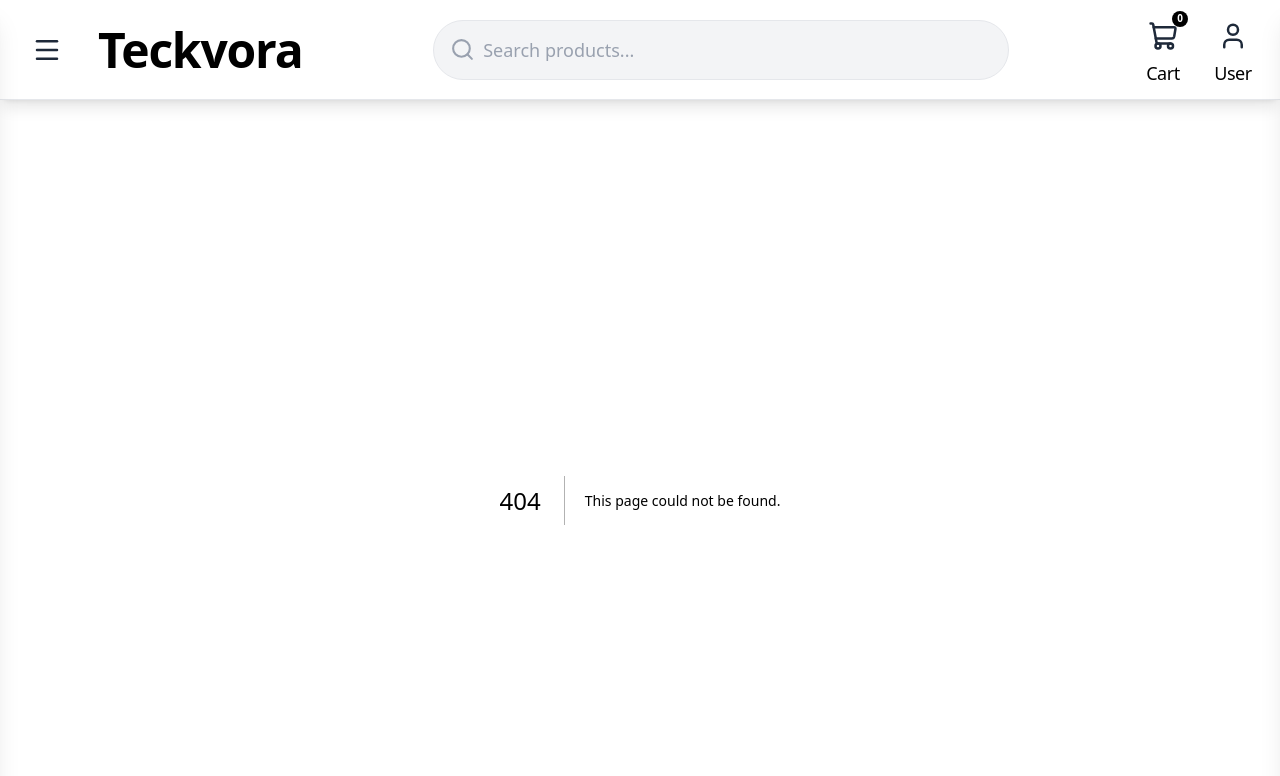
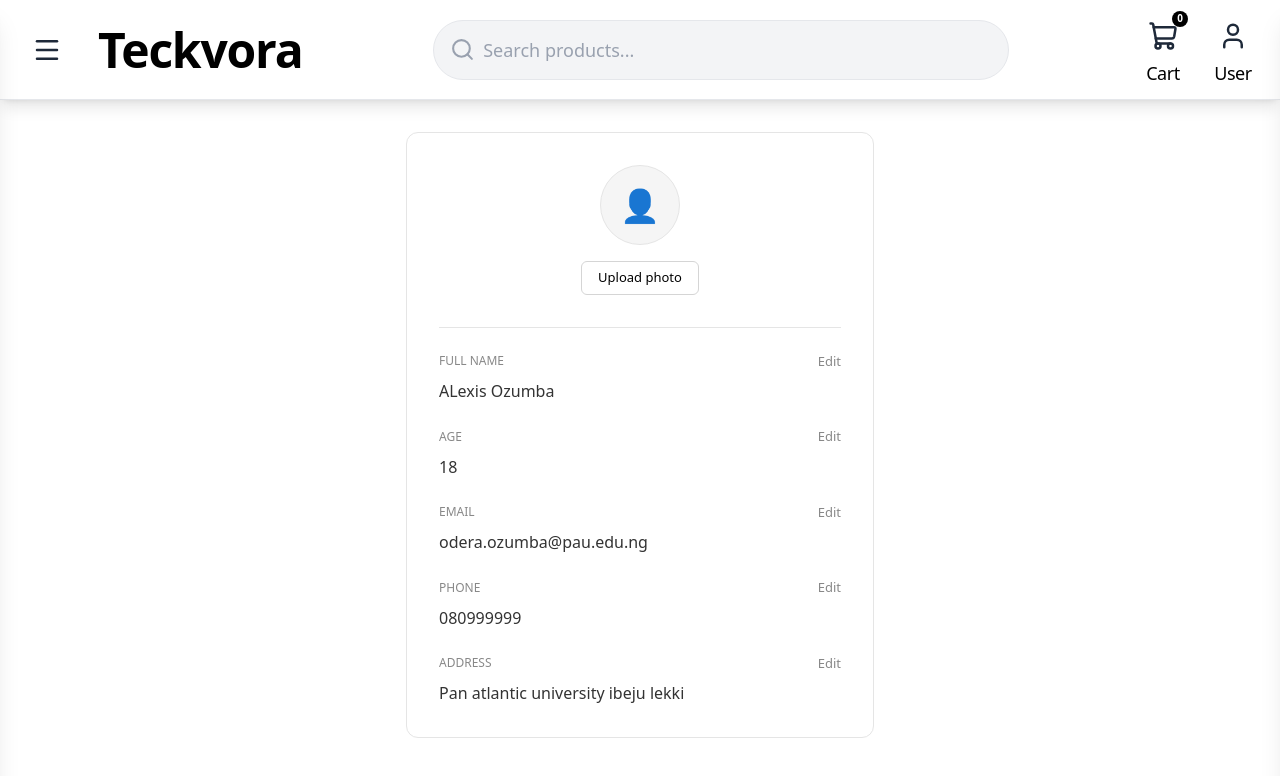
Before and after one commit to oghenetejirinowumi/CSC202-GROUP6-ECOMMERCE, a Next.js app in the folder frontend/: page /profile in a window 1280 px wide. Before the commit this address had no page. Shown: the top 776 px of the page. Built offline with nearby package versions, Linux system fonts and the light colour scheme.

Commit message:
feat: add profile page

```diff
--- /dev/null
+++ b/frontend/app/profile/page.tsx
@@ -0,0 +1,128 @@
+"use client"
+
+import { useState } from "react"
+
+export default function ProfilePage() {
+  const [user, setUser] = useState({
+    name: "ALexis Ozumba",
+    age: "18",
+    email: "odera.ozumba@pau.edu.ng",
+    phone: "080999999",
+    address: "Pan atlantic university ibeju lekki",
+  })
+
+  const [editingField, setEditingField] = useState<string | null>(null)
+  const [editValue, setEditValue] = useState("")
+
+  function startEdit(field: string, value: string) {
+    setEditingField(field)
+    setEditValue(value)
+  }
+
+  function saveEdit(field: string) {
+    setUser({ ...user, [field]: editValue })
+    setEditingField(null)
+  }
+
+  return (
+    <div style={{ maxWidth: "500px", margin: "2rem auto", padding: "0 1rem" }}>
+      <div style={{ background: "white", border: "1px solid #e5e5e5", borderRadius: "12px", padding: "2rem" }}>
+
+        {/* Profile Picture */}
+        <div style={{ textAlign: "center", marginBottom: "2rem" }}>
+          <div style={{ width: "80px", height: "80px", borderRadius: "50%", background: "#f5f5f5", display: "flex", alignItems: "center", justifyContent: "center", margin: "0 auto 1rem", border: "1px solid #e5e5e5", fontSize: "32px" }}>
+            👤
+          </div>
+          <button style={{ padding: "6px 16px", fontSize: "13px", border: "1px solid #d5d5d5", background: "white", borderRadius: "6px", cursor: "pointer" }}>
+            Upload photo
+          </button>
+        </div>
+
+        {/* Fields */}
+        <div style={{ borderTop: "1px solid #e5e5e5", paddingTop: "1.5rem" }}>
+
+          {/* Name */}
+          <div style={{ marginBottom: "1.5rem" }}>
+            <div style={{ display: "flex", justifyContent: "space-between", alignItems: "center", marginBottom: "0.5rem" }}>
+              <label style={{ fontSize: "12px", color: "#888", fontWeight: "500" }}>FULL NAME</label>
+              <button onClick={() => startEdit("name", user.name)} style={{ background: "none", border: "none", cursor: "pointer", color: "#888", fontSize: "13px", padding: "0" }}>Edit</button>
+            </div>
+            {editingField === "name" ? (
+              <div style={{ display: "flex", gap: "8px" }}>
+                <input type="text" value={editValue} onChange={(e) => setEditValue(e.target.value)} style={{ flex: 1, padding: "8px", border: "1px solid #d5d5d5", borderRadius: "6px" }} />
+                <button onClick={() => saveEdit("name")} style={{ padding: "8px 16px", background: "#333", color: "white", border: "none", borderRadius: "6px", cursor: "pointer" }}>Save</button>
+              </div>
+            ) : (
+              <p style={{ fontSize: "16px", color: "#333", margin: "0" }}>{user.name}</p>
+            )}
+          </div>
+
+          {/* Age */}
+          <div style={{ marginBottom: "1.5rem" }}>
+            <div style={{ display: "flex", justifyContent: "space-between", alignItems: "center", marginBottom: "0.5rem" }}>
+              <label style={{ fontSize: "12px", color: "#888", fontWeight: "500" }}>AGE</label>
+              <button onClick={() => startEdit("age", user.age)} style={{ background: "none", border: "none", cursor: "pointer", color: "#888", fontSize: "13px", padding: "0" }}>Edit</button>
+            </div>
+            {editingField === "age" ? (
+              <div style={{ display: "flex", gap: "8px" }}>
+                <input type="text" value={editValue} onChange={(e) => setEditValue(e.target.value)} style={{ flex: 1, padding: "8px", border: "1px solid #d5d5d5", borderRadius: "6px" }} />
+                <button onClick={() => saveEdit("age")} style={{ padding: "8px 16px", background: "#333", color: "white", border: "none", borderRadius: "6px", cursor: "pointer" }}>Save</button>
+              </div>
+            ) : (
+              <p style={{ fontSize: "16px", color: "#333", margin: "0" }}>{user.age}</p>
+            )}
+          </div>
+
+          {/* Email */}
+          <div style={{ marginBottom: "1.5rem" }}>
+            <div style={{ display: "flex", justifyContent: "space-between", alignItems: "center", marginBottom: "0.5rem" }}>
+              <label style={{ fontSize: "12px", color: "#888", fontWeight: "500" }}>EMAIL</label>
+              <button onClick={() => startEdit("email", user.email)} style={{ background: "none", border: "none", cursor: "pointer", color: "#888", fontSize: "13px", padding: "0" }}>Edit</button>
+            </div>
+            {editingField === "email" ? (
+              <div style={{ display: "flex", gap: "8px" }}>
+                <input type="text" value={editValue} onChange={(e) => setEditValue(e.target.value)} style={{ flex: 1, padding: "8px", border: "1px solid #d5d5d5", borderRadius: "6px" }} />
+                <button onClick={() => saveEdit("email")} style={{ padding: "8px 16px", background: "#333", color: "white", border: "none", borderRadius: "6px", cursor: "pointer" }}>Save</button>
+              </div>
+            ) : (
+              <p style={{ fontSize: "16px", color: "#333", margin: "0" }}>{user.email}</p>
+            )}
+          </div>
+
+          {/* Phone */}
+          <div style={{ marginBottom: "1.5rem" }}>
+            <div style={{ display: "flex", justifyContent: "space-between", alignItems: "center", marginBottom: "0.5rem" }}>
+              <label style={{ fontSize: "12px", color: "#888", fontWeight: "500" }}>PHONE</label>
+              <button onClick={() => startEdit("phone", user.phone)} style={{ background: "none", border: "none", cursor: "pointer", color: "#888", fontSize: "13px", padding: "0" }}>Edit</button>
+            </div>
+            {editingField === "phone" ? (
+              <div style={{ display: "flex", gap: "8px" }}>
+                <input type="text" value={editValue} onChange={(e) => setEditValue(e.target.value)} style={{ flex: 1, padding: "8px", border: "1px solid #d5d5d5", borderRadius: "6px" }} />
+                <button onClick={() => saveEdit("phone")} style={{ padding: "8px 16px", background: "#333", color: "white", border: "none", borderRadius: "6px", cursor: "pointer" }}>Save</button>
+              </div>
+            ) : (
+              <p style={{ fontSize: "16px", color: "#333", margin: "0" }}>{user.phone}</p>
+            )}
+          </div>
+
+          {/* Address */}
+          <div>
+            <div style={{ display: "flex", justifyContent: "space-between", alignItems: "center", marginBottom: "0.5rem" }}>
+              <label style={{ fontSize: "12px", color: "#888", fontWeight: "500" }}>ADDRESS</label>
+              <button onClick={() => startEdit("address", user.address)} style={{ background: "none", border: "none", cursor: "pointer", color: "#888", fontSize: "13px", padding: "0" }}>Edit</button>
+            </div>
+            {editingField === "address" ? (
+              <div style={{ display: "flex", gap: "8px" }}>
+                <input type="text" value={editValue} onChange={(e) => setEditValue(e.target.value)} style={{ flex: 1, padding: "8px", border: "1px solid #d5d5d5", borderRadius: "6px" }} />
+                <button onClick={() => saveEdit("address")} style={{ padding: "8px 16px", background: "#333", color: "white", border: "none", borderRadius: "6px", cursor: "pointer" }}>Save</button>
+              </div>
+            ) : (
+              <p style={{ fontSize: "16px", color: "#333", margin: "0" }}>{user.address}</p>
+            )}
+          </div>
+
+        </div>
+      </div>
+    </div>
+  )
+}
--- a/frontend/components/Navbar.tsx
+++ b/frontend/components/Navbar.tsx
@@ -1,18 +1,19 @@
 "use client";
 
 import { useState } from "react";
+import Link from "next/link";
 import { Menu, Search, ShoppingCart, User } from "lucide-react";
 import MenuDrawer from "./Menu";
-import CartDrawer from "./cart";  // ✅ import it
+import CartDrawer from "./cart";
 
 const Navbar = () => {
     const [drawerOpen, setDrawerOpen] = useState(false);
-    const [cartOpen, setCartOpen] = useState(false);  // ✅ add this
+    const [cartOpen, setCartOpen] = useState(false);
 
     return (
         <>
             <MenuDrawer isOpen={drawerOpen} onClose={() => setDrawerOpen(false)} />
-            <CartDrawer isOpen={cartOpen} onClose={() => setCartOpen(false)} />  {/* ✅ add this */}
+            <CartDrawer isOpen={cartOpen} onClose={() => setCartOpen(false)} />
 
             <nav className="w-full h-25 bg-white border-b border-gray-200 shadow-lg px-6 flex items-center justify-between sticky top-0 z-30">
 
@@ -44,10 +45,10 @@ const Navbar = () => {
                 {/* RIGHT: Cart + User */}
                 <div className="flex items-center gap-6">
 
-                    {/* Cart — opens CartDrawer on click */}
+                    {/* Cart */}
                     <div
                         className="flex flex-col items-center gap-0 cursor-pointer"
-                        onClick={() => setCartOpen(true)}  // ✅ opens cart drawer
+                        onClick={() => setCartOpen(true)}
                     >
                         <div className="relative p-2 rounded-full hover:bg-gray-100 transition-colors">
                             <ShoppingCart size={30} className="text-gray-800" />
@@ -59,12 +60,14 @@ const Navbar = () => {
                     </div>
 
                     {/* User */}
-                    <div className="flex flex-col items-center gap-0">
-                        <div className="relative cursor-pointer p-2 rounded-full hover:bg-gray-100 transition-colors">
-                            <User size={30} className="text-gray-800" />
+                    <Link href="/profile">
+                        <div className="flex flex-col items-center gap-0 cursor-pointer">
+                            <div className="relative p-2 rounded-full hover:bg-gray-100 transition-colors">
+                                <User size={30} className="text-gray-800" />
+                            </div>
+                            <span className="text-lg tracking-tight text-black">User</span>
                         </div>
-                        <span className="text-lg tracking-tight text-black">User</span>
-                    </div>
+                    </Link>
 
                 </div>
 
```
